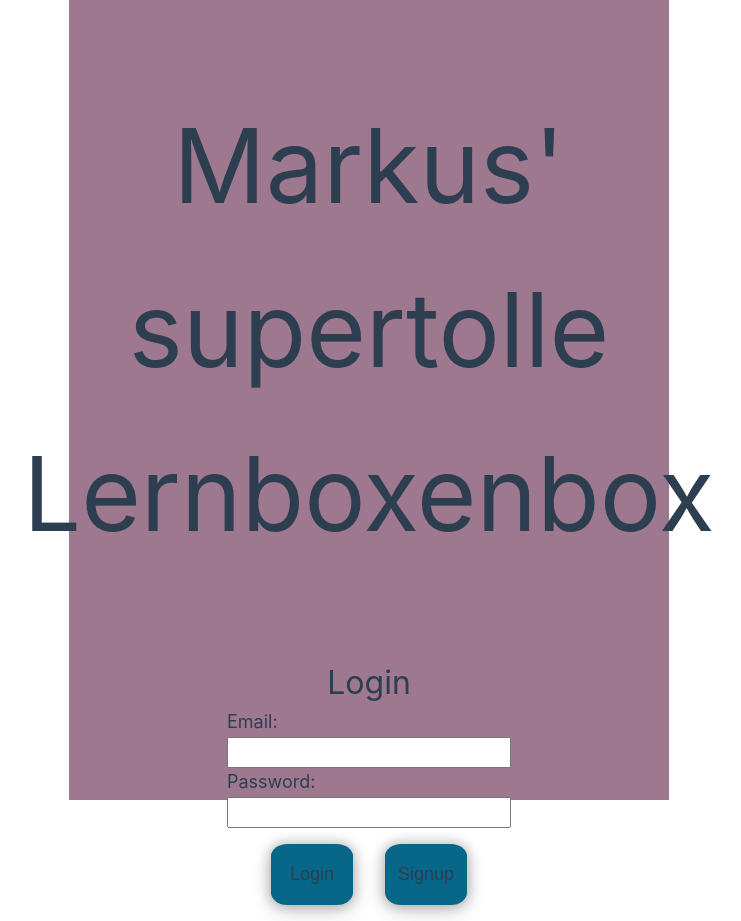
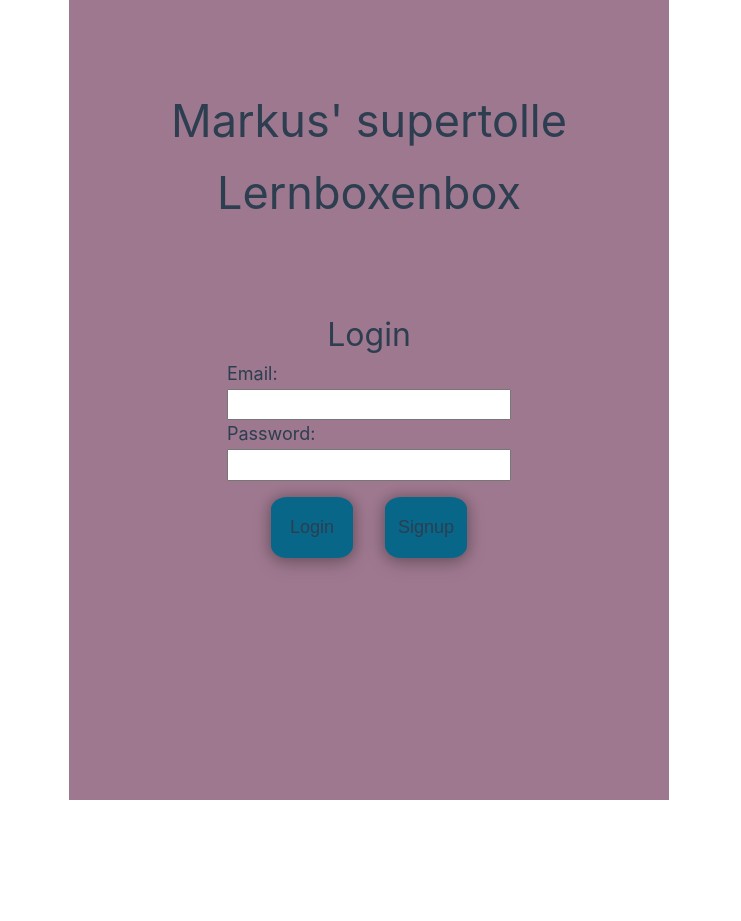
Before and after one commit to MarkusHerter/learn-frontend, a Vue app: page /login in a window 1280 px wide. Shown: the whole page, without its empty margins (271-1012 px from the left). After the commit the page ends 800 px from the top, so only its background shows below. Built offline with nearby package versions, Linux system fonts and the light colour scheme; no server answers; some icons are missing.

Commit message:
fix: errors

```diff
--- a/src/objects.ts
+++ b/src/objects.ts
@@ -44,7 +44,7 @@ export const activeBox: Box = {
       [this.pairs[i], this.pairs[j]] = [this.pairs[j], this.pairs[i]];
     }
     this.pairs.sort((a, b) =>
-      a[2] < b[2] ? 1 : a[2] > b[2] ? -1 : a[3] == 0 ? 1 : 0
+      a[2] < b[2] ? 1 : a[2] > b[2] ? -1 : a[3] == null ? 1 : 0
     );
     console.log(JSON.stringify(this.pairs));
   },
--- a/src/views/LoginView.vue
+++ b/src/views/LoginView.vue
@@ -35,7 +35,7 @@ const handleSubmit = async () => {
         padding-top: 10vh;
       "
     >
-      <h1 style="font-size: 8vw; margin-bottom: 5rem; text-align: center">
+      <h1 style="font-size: 300%; margin-bottom: 5rem; text-align: center">
         Markus' supertolle Lernboxenbox
       </h1>
       <h2 style="font-size: 2rem">Login</h2>
--- a/src/views/SignupView.vue
+++ b/src/views/SignupView.vue
@@ -43,7 +43,7 @@ const handleSubmit = async () => {
         padding-top: 10vh;
       "
     >
-      <h1 style="font-size: 8vw; margin-bottom: 5rem; text-align: center">
+      <h1 style="font-size: 300%; margin-bottom: 5rem; text-align: center">
         Markus' supertolle Lernboxenbox
       </h1>
       <h2 style="font-size: 2rem">Signup</h2>
```
Also changed, not shown: 2 other files (tests, documents, lock files or other folders).
